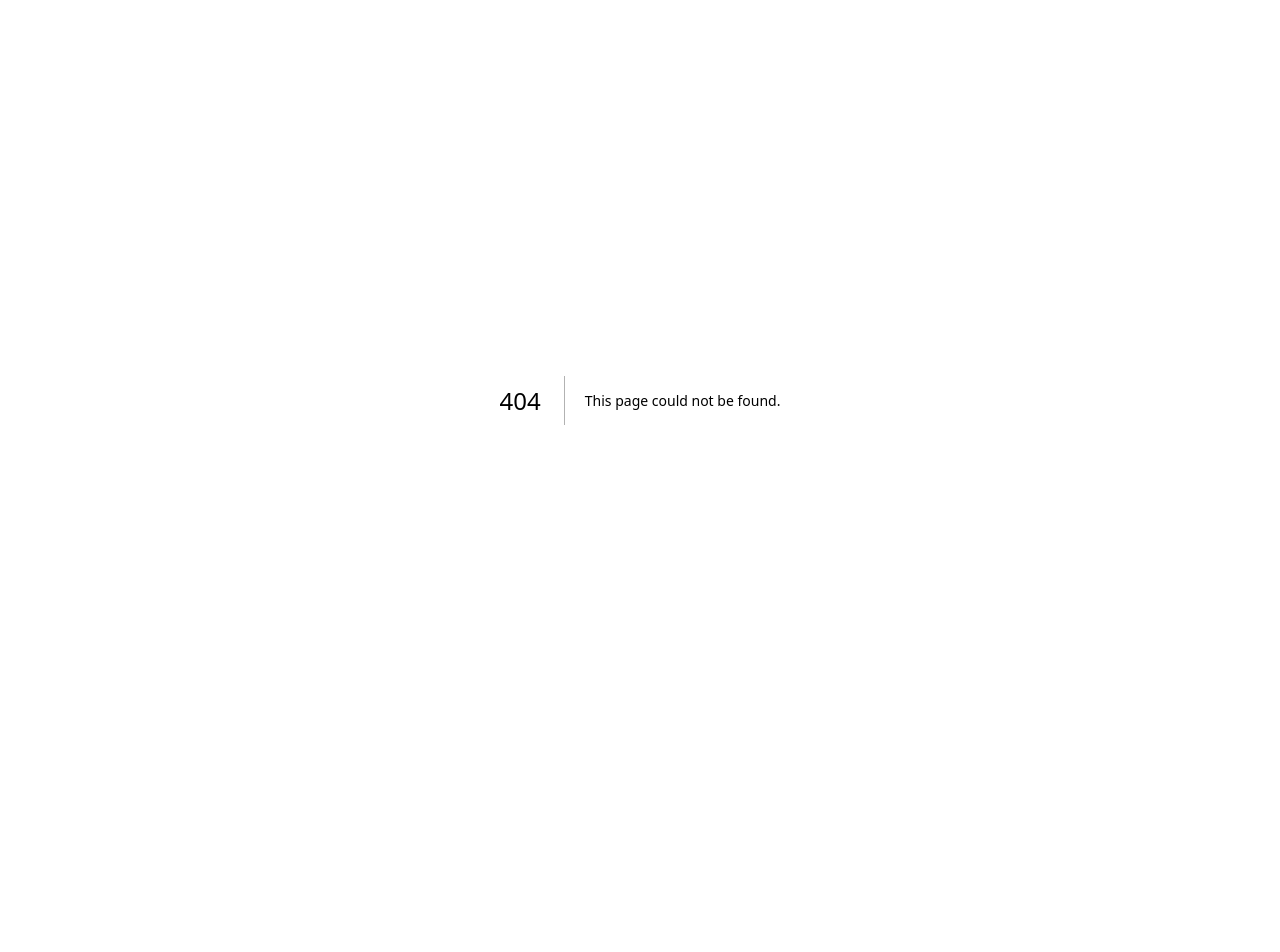
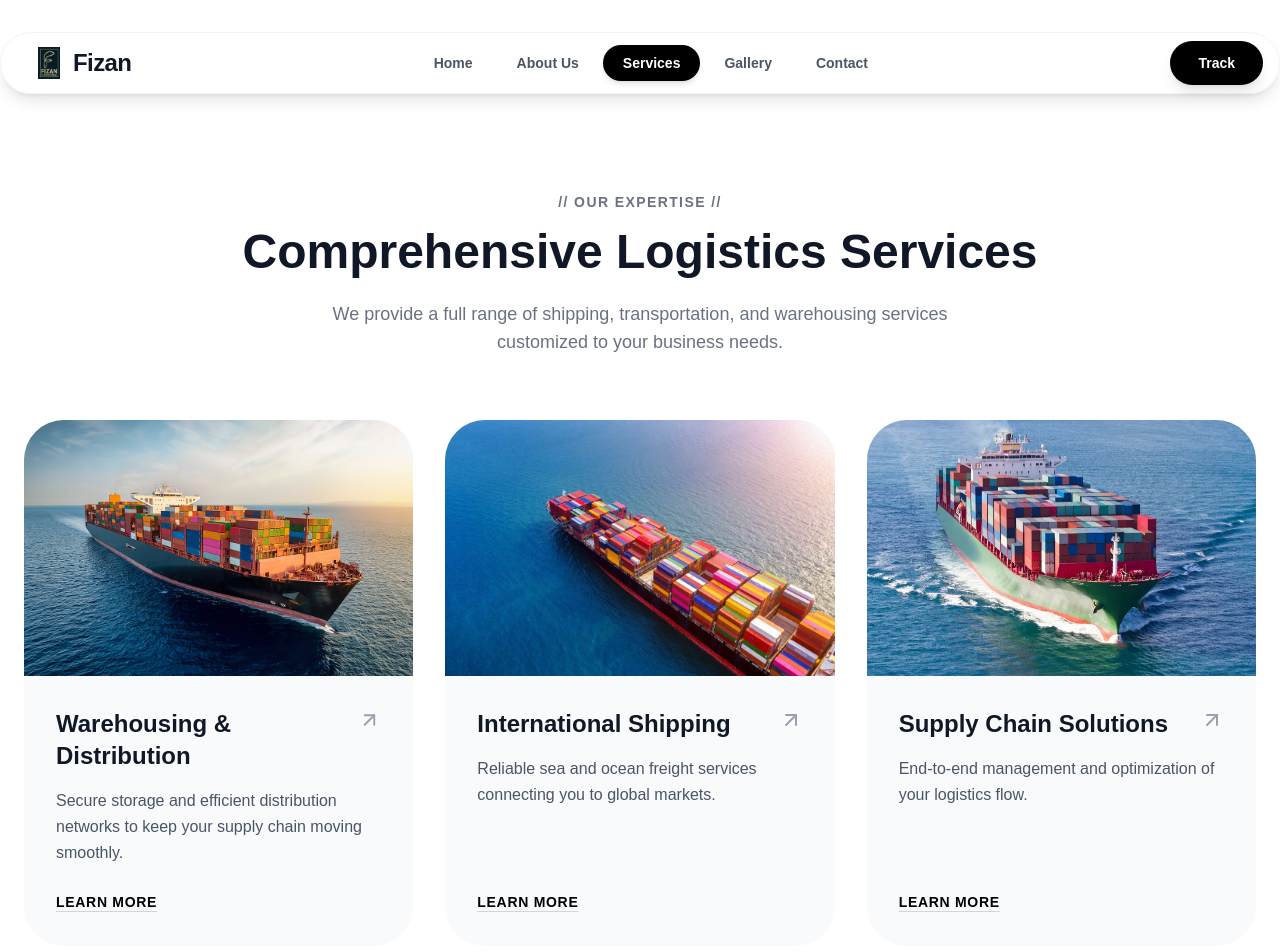
Before and after one commit to Shibilipadalath/logistic-web, a Next.js app: page /services in a window 1280 px wide. Before the commit this address had no page. Shown: the top 952 px of the page. Before the commit the page ends 800 px from the top, so only its background shows below. Built offline with nearby package versions, Linux system fonts and the light colour scheme; a web font is replaced by a local one.

Commit message:
service page created

```diff
--- /dev/null
+++ b/src/app/services/page.tsx
@@ -0,0 +1,16 @@
+import React from "react";
+import Header from "@/components/Header";
+import Footer from "@/components/Footer";
+import AllServices from "@/components/AllServices";
+
+export default function ServicesPage() {
+    return (
+        <main className="bg-white min-h-screen">
+            <Header />
+            <div className="pt-24">
+                <AllServices />
+            </div>
+            <Footer />
+        </main>
+    );
+}
--- /dev/null
+++ b/src/components/AllServices.tsx
@@ -0,0 +1,107 @@
+import React from "react";
+import Image from "next/image";
+import { ArrowUpRight } from "lucide-react";
+
+const services = [
+    {
+        id: 1,
+        title: "Warehousing & Distribution",
+        description:
+            "Secure storage and efficient distribution networks to keep your supply chain moving smoothly.",
+        image: "/service1.png",
+    },
+    {
+        id: 2,
+        title: "International Shipping",
+        description:
+            "Reliable sea and ocean freight services connecting you to global markets.",
+        image: "/service2.png",
+    },
+    {
+        id: 3,
+        title: "Supply Chain Solutions",
+        description:
+            "End-to-end management and optimization of your logistics flow.",
+        image: "/service3.png",
+    },
+    {
+        id: 4,
+        title: "Cargo Transport",
+        description:
+            "Ground transportation solutions for domestic and cross-border delivery.",
+        image: "/service4.png",
+    },
+    {
+        id: 5,
+        title: "Air Freight",
+        description:
+            "Fast and secure air cargo services for your time-sensitive shipments.",
+        image: "/express.jpg",
+    },
+    {
+        id: 6,
+        title: "Customs Brokerage",
+        description:
+            "Simplifying customs regulations to ensure quick clearance of your goods.",
+        image: "/logis.png.jpg",
+    },
+];
+
+export default function AllServices() {
+    return (
+        <section className="py-24 bg-white">
+            <div className="max-w-7xl mx-auto px-6">
+                <div className="text-center mb-16">
+                    <span className="text-sm font-bold tracking-widest text-gray-500 uppercase mb-4 block">
+            // Our Expertise //
+                    </span>
+                    <h2 className="text-4xl md:text-5xl font-bold text-gray-900 mb-6">
+                        Comprehensive Logistics Services
+                    </h2>
+                    <p className="text-lg text-gray-500 max-w-2xl mx-auto">
+                        We provide a full range of shipping, transportation, and warehousing
+                        services customized to your business needs.
+                    </p>
+                </div>
+
+                <div className="grid grid-cols-1 md:grid-cols-2 lg:grid-cols-3 gap-8">
+                    {services.map((service) => (
+                        <div
+                            key={service.id}
+                            className="group bg-gray-50 rounded-[2.5rem] overflow-hidden hover:bg-gray-100 transition-colors duration-300 flex flex-col h-full"
+                        >
+                            {/* Image */}
+                            <div className="relative w-full h-64 overflow-hidden">
+                                <div className="absolute inset-0 bg-gray-200 animate-pulse" />
+                                <Image
+                                    src={service.image}
+                                    alt={service.title}
+                                    fill
+                                    className="object-cover transition-transform duration-700 group-hover:scale-105"
+                                />
+                            </div>
+
+                            {/* Content */}
+                            <div className="p-8 flex flex-col flex-grow">
+                                <div className="flex justify-between items-start mb-4">
+                                    <h3 className="text-2xl font-bold text-gray-900 group-hover:text-black transition-colors">
+                                        {service.title}
+                                    </h3>
+                                    <ArrowUpRight className="text-gray-400 group-hover:text-black transition-colors group-hover:rotate-45 duration-300" />
+                                </div>
+                                <p className="text-gray-600 leading-relaxed mb-6 flex-grow">
+                                    {service.description}
+                                </p>
+                                <div className="mt-auto">
+                                    <button className="text-sm font-bold uppercase tracking-wider text-black underline decoration-gray-300 underline-offset-4 group-hover:decoration-black transition-all">
+                                        Learn More
+                                    </button>
+                                </div>
+                            </div>
+                        </div>
+                    ))}
+                </div>
+            </div>
+        </section>
+    );
+}
```
